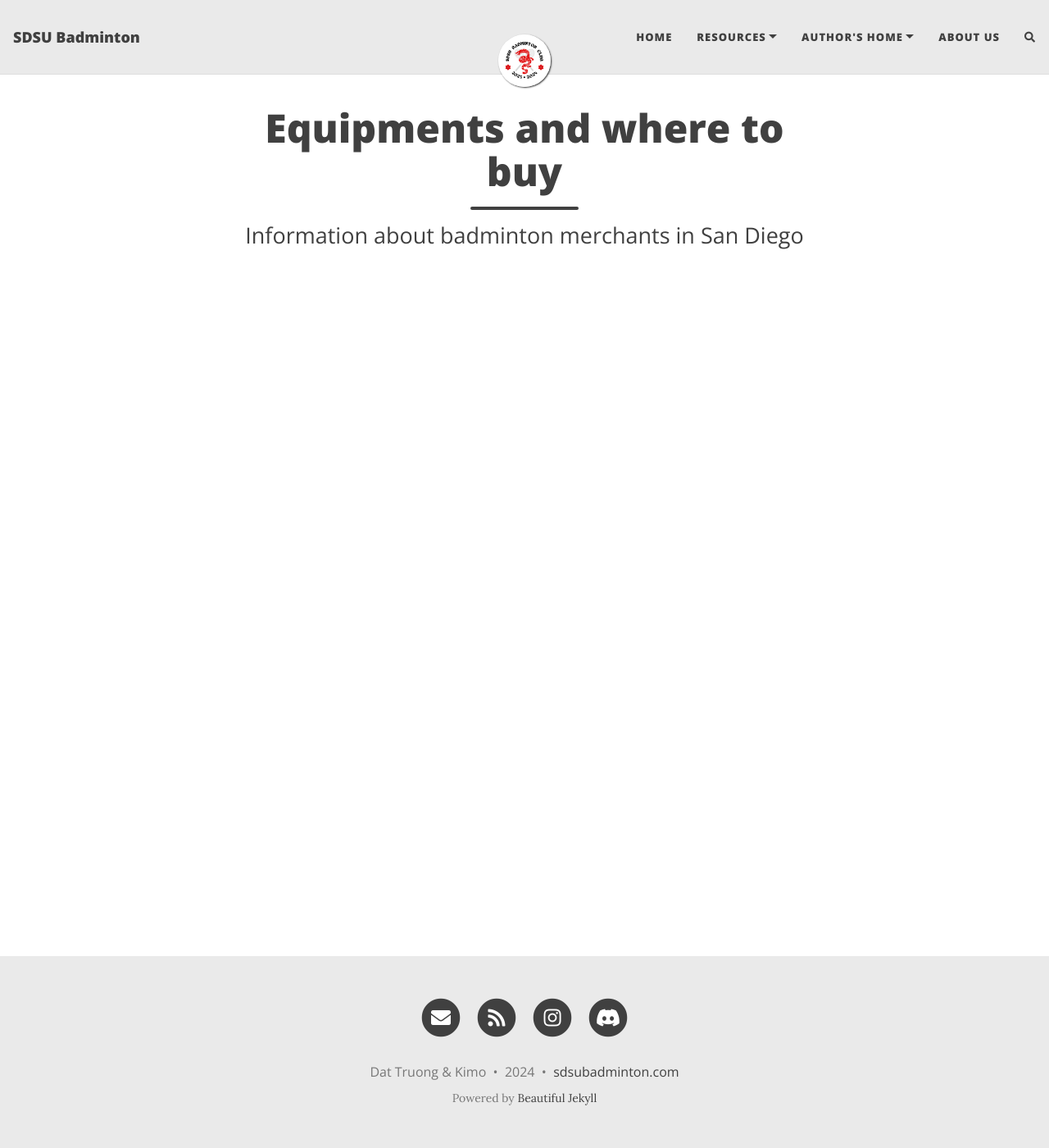
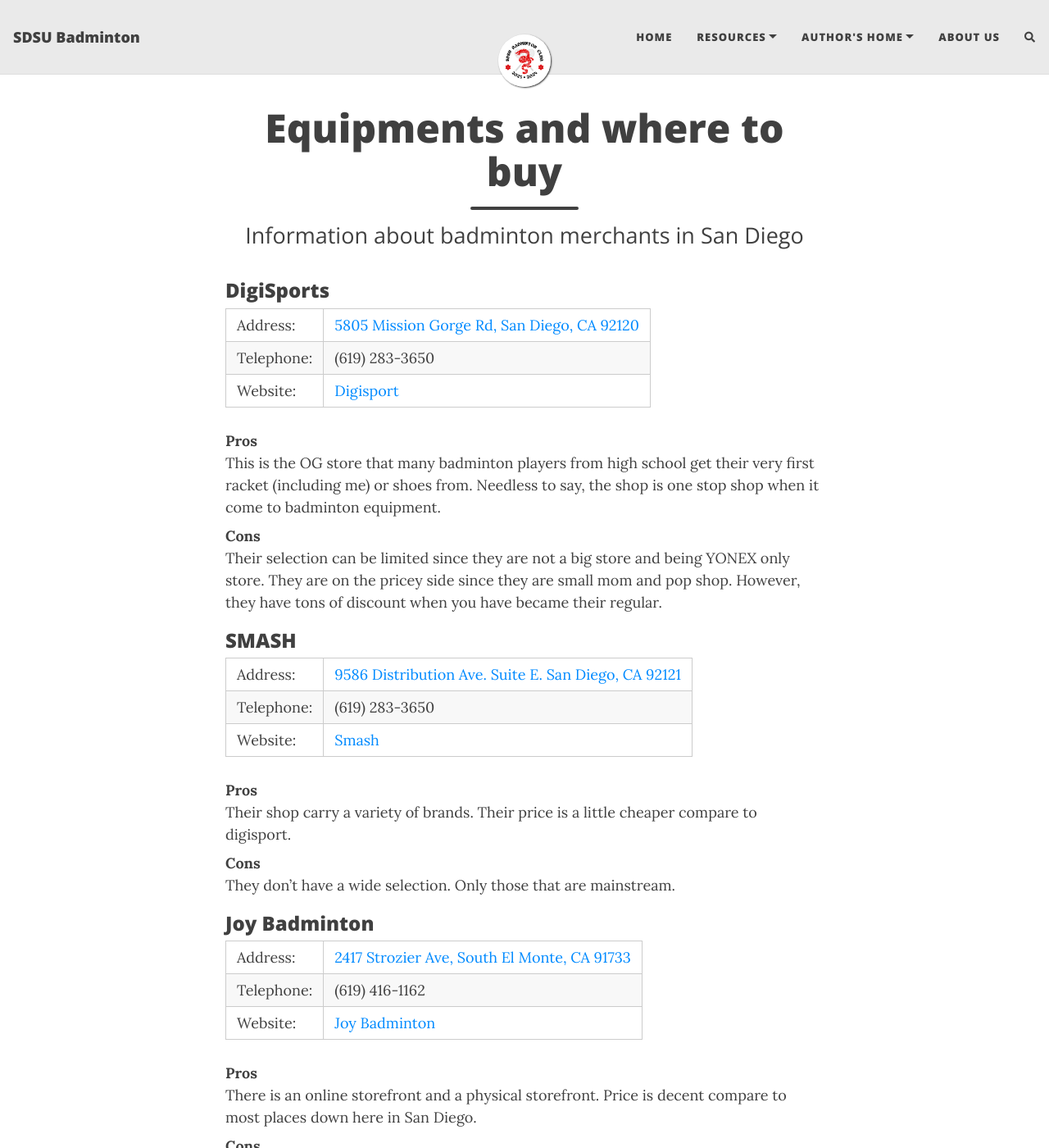
Before and after one commit to datpersonal/sdsubadminton, a Jekyll site: the page built from equipments.md, in a window 1280 px wide and 1400 px high. Shown: the whole window at 82% size. Built offline with Jekyll 4.4.1, drawn with Linux system fonts in a browser that asks for light colours; nearby versions of some CDN libraries; comment, search, counter and statistics services are not loaded; some of the changed text lies outside the part shown.

Commit message:
change layout add more stuff

```diff
--- a/_config.yml
+++ b/_config.yml
@@ -87,7 +87,7 @@
 #  untappd: yourname
 # If you want your website to generate an RSS feed, provide a description
 # The URL for the feed will be https://<your_website>/feed.xml
-rss-description: This website is a virtual proof that I'm awesome
+rss-description: This is official website for SDSU badminton club
 
 ###########################
 # --- General options --- #
@@ -99,7 +99,7 @@
   facebook: true
   linkedin: false
   vk: false
-  instagram: true
+
 
 # How to display the link to your website in the footer
 # Remove this if you don't want a link in the footer
@@ -121,7 +121,7 @@
 post_search: true
 
 # Add a button in the footer to edit the current page. Only works if your website is hosted on GitHub
-edit_page_button: true
+#edit_page_button: true
 
 # Allow sub-menu items (second-level navigation menu items) to be longer than the top-level menu
 # If this setting is off, then long sub-menu words might get cut off
@@ -129,7 +129,7 @@
 navbar-var-length: true
 
 # The keywords to associate with your website, for SEO purposes
-#keywords: "my,list,of,keywords"
+keywords: "SDSU,Badminton,San Diego State University Badminton Club,club, Club"
 
 ######################################
 # --- Colours / background image --- #
--- a/equipments.md
+++ b/equipments.md
@@ -3,3 +3,41 @@
 title: Equipments and where to buy
 subtitle: Information about badminton merchants in San Diego
 ---
+### DigiSports
+
+| Address: | [5805 Mission Gorge Rd, San Diego, CA 92120](https://maps.app.goo.gl/akMUpF9Qb1Z3oWJ29) |
+| Telephone: | (619) 283-3650 |
+| Website: | [Digisport](https://www.digisports4u.com) |
+
+<br>
+**Pros**
+: This is the OG store that many badminton players from high school get their very first racket (including me) or shoes from. Needless to say, the shop is one stop shop when it come to badminton equipment.
+
+**Cons**
+: Their selection can be limited since they are not a big store and being YONEX only store. They are on the pricey side since they are small mom and pop shop. However, they have tons of discount when you have became their regular.
+
+### SMASH
+
+| Address: | [9586 Distribution Ave. Suite E. San Diego, CA 92121](https://maps.app.goo.gl/sNXHnqGJKWSVf5pWA) |
+| Telephone: | (619) 283-3650 |
+| Website: | [Smash](https://www.smashbsd.com/) |
+
+<br>
+**Pros**
+: Their shop carry a variety of brands. Their price is a little cheaper compare to digisport.
+
+**Cons**
+: They don't have a wide selection. Only those that are mainstream.
+
+### Joy Badminton
+
+| Address: | [2417 Strozier Ave, South El Monte, CA 91733](https://maps.app.goo.gl/eHtYHmYpCV2YCpLf6) |
+| Telephone: | (619) 416-1162 |
+| Website: | [Joy Badminton](https://joybadminton.com/) |
+
+<br>
+**Pros**
+: There is an online storefront and a physical storefront. Price is decent compare to most places down here in San Diego.
+
+**Cons**
+: Their physical storefront is in el monte which is kinda far. Unless you have business up there, I wouldn't recommend to go out your way there just to buy stuff like 10%-20% cheaper.
```
Also changed, not shown: wheretoplay.md (+20 -30 lines), 2 other files.
